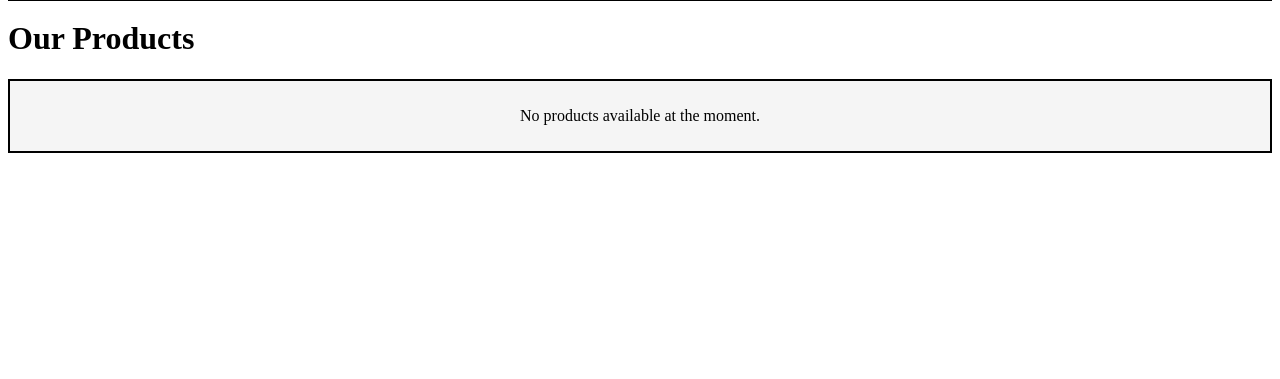
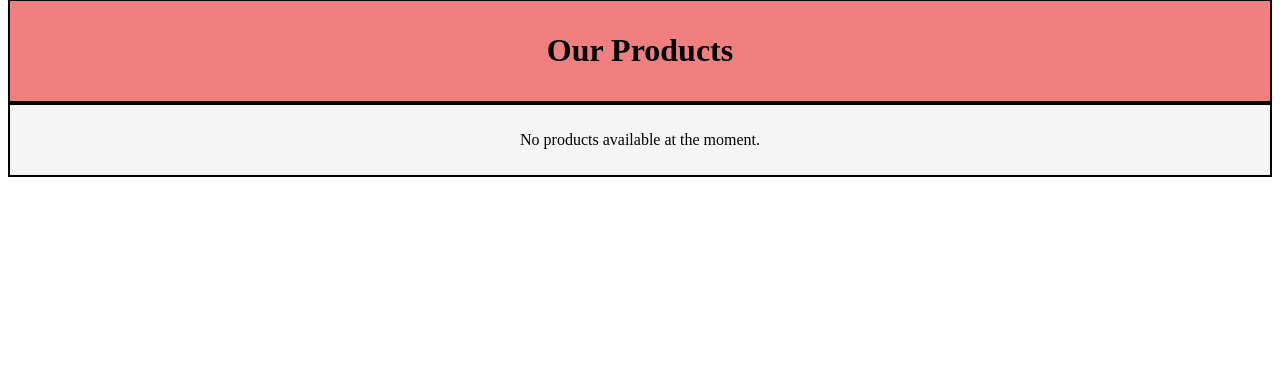
Before and after one commit to TheDuckLord2/IntroToSELabGroup3, a Django app: template IntroToSELabGroup3-New/IntroToSELabGroup3-Sam-Branch/ecommerce_store/backendAPI/api/templates/store/products.html in a window 1280 px wide. Shown: the part 41-420 px from the top of the page. Run offline with Django 5.2, Linux system fonts and the light colour scheme; the template is opened without the code that fills it, so the values that code supplies are empty.

Commit message:
Added title block to products.html
added a title block and changed the div id

```diff
--- a/IntroToSELabGroup3-New/IntroToSELabGroup3-Sam-Branch/ecommerce_store/backendAPI/api/templates/store/products.html
+++ b/IntroToSELabGroup3-New/IntroToSELabGroup3-Sam-Branch/ecommerce_store/backendAPI/api/templates/store/products.html
@@ -4,8 +4,10 @@
 
 {% block content %}
 <main>
-    <h1>Our Products</h1>
-    <div class="product-grid">
+    <div id="title-block">
+        <h1>Our Products</h1>
+    </div>
+    <div id="product-grid">
         {% for product in products %}
             <div class="product-card">
                 <img src="{{ product.image.url }}" alt="{{ product.name }}">
```
